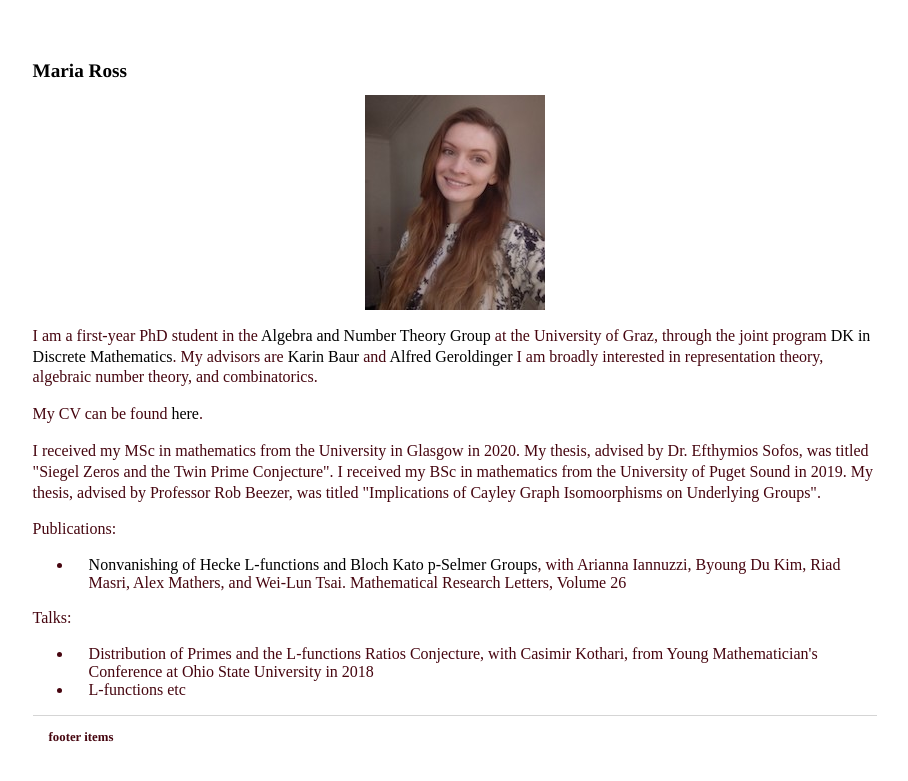
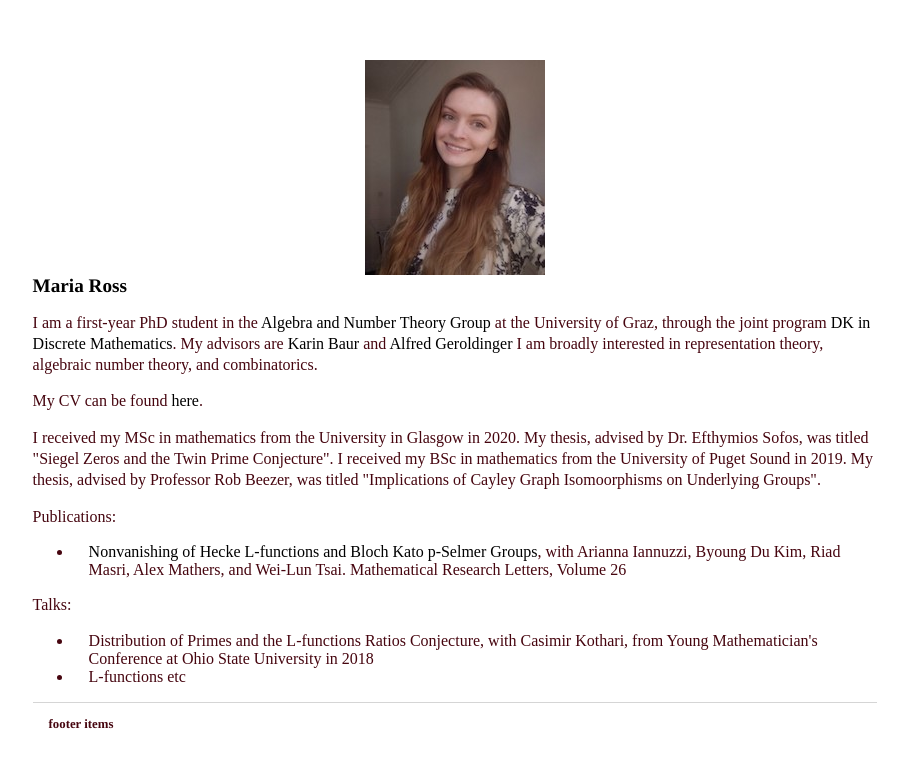
Before and after one commit to mariarross/mariarross.github.io, a Jekyll site: the page built from index.html, in a window 1280 px wide. Shown: the top 781 px of the page, without its empty margins (185-1093 px from the left). Built offline with Jekyll 4.4.1, drawn with Linux system fonts in a browser that asks for light colours.

Commit message:
Update index.html

```diff
--- a/index.html
+++ b/index.html
@@ -3,8 +3,7 @@
 title: Maria Ross
 ---
 <div class="blurb">
-	<h1>Maria Ross</h1>
-	<img src="/dgdsfgdfg.jpg" style="display: block; margin: auto;" />
+	<h1> <img src="/dgdsfgdfg.jpg" style="display: block; margin: auto;" />  Maria Ross </h1>
 	<p> I am a first-year PhD student in the <a href="https://imsc.uni-graz.at/AlgNTh/", target="_blank">Algebra and Number Theory Group</a> at the University of  Graz, through the joint program <a href="https://www.math.tugraz.at/discrete/", target="_blank">DK in Discrete Mathematics</a>. My advisors are <a href="https://imsc.uni-graz.at/baur/", target="_blank">Karin Baur</a> and <a href="https://imsc.uni-graz.at/geroldinger/", target="_blank">Alfred Geroldinger</a>  I am broadly interested in representation theory, algebraic number theory, and combinatorics.</p>
 	<p> My CV can be found <a href="/CV_V2 (2).pdf", target="_blank">here</a>.</p>
 	<p> I received my MSc in mathematics from the University in Glasgow in 2020. My thesis, advised by Dr. Efthymios Sofos, was titled "Siegel Zeros and the Twin Prime Conjecture". I received my BSc in mathematics from the University of Puget Sound in 2019. My thesis, advised by Professor Rob Beezer, was titled "Implications of Cayley Graph Isomoorphisms on Underlying Groups". </p>
```
